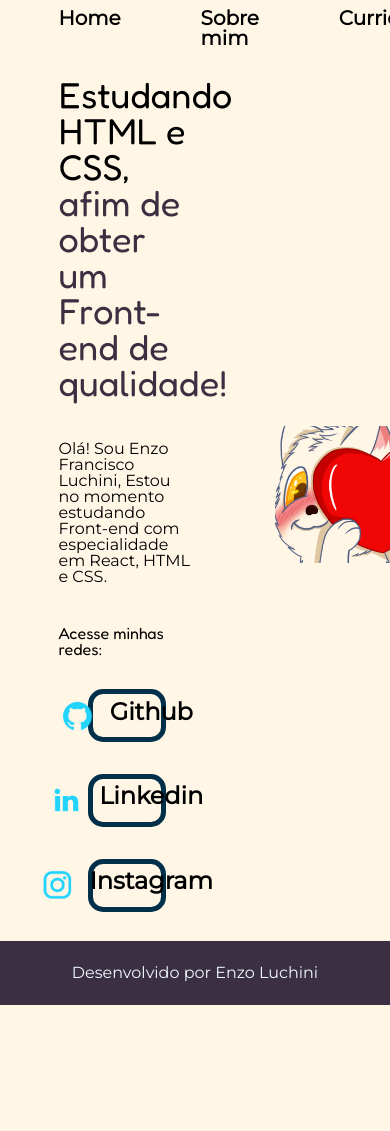
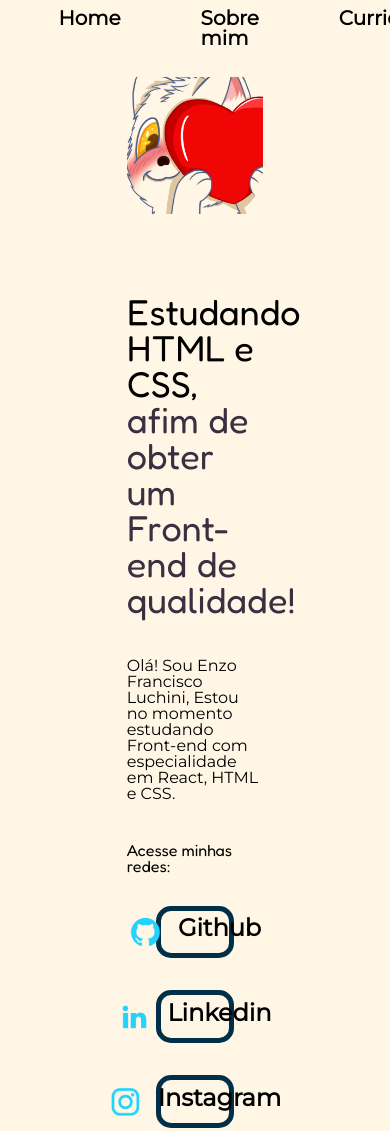
Before and after one commit to EnzoLuchini/portfolio, a plain HTML site: page index.html in a window 390 px wide. Shown: the top 1131 px of the page. Before the commit the page ends 1005 px from the top, so only its background shows below. Drawn offline with Linux system fonts and the light colour scheme.

Commit message:
first media queri orders

```diff
--- a/Portifolio-HTML-CSS-JS/styles/style.css
+++ b/Portifolio-HTML-CSS-JS/styles/style.css
@@ -117,3 +117,9 @@ body {
     font-family: var(--fonte-secundaria);
     font-weight: 400;
 }
+
+@media (max-width: 1100px) {
+.apresentacao {
+   flex-direction: column-reverse;
+    }
+}
```
